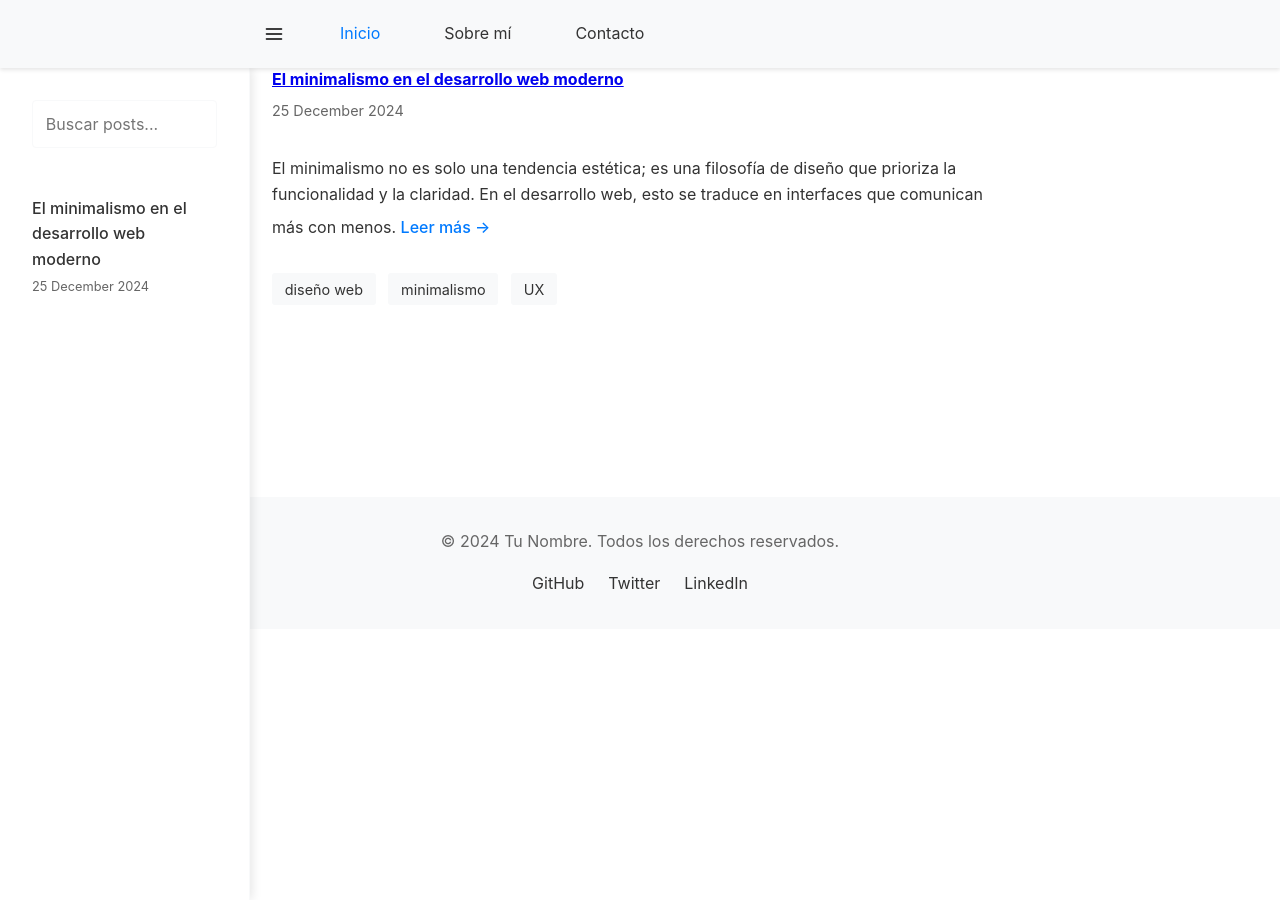
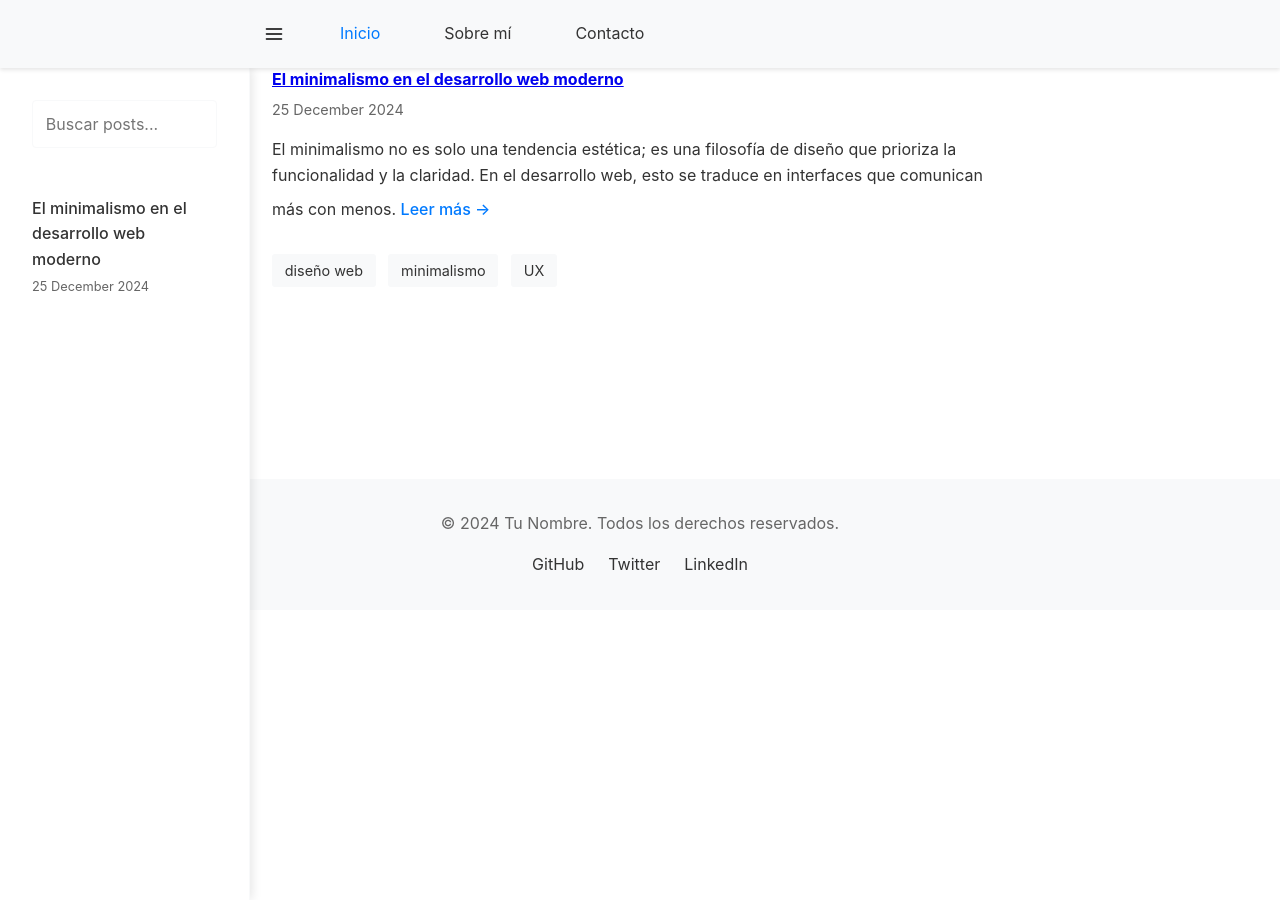
Before and after one commit to 12lockedin/12lockedin.github.io, a Jekyll site: the page built from index.html, in a window 1280 px wide. Built offline with Jekyll 4.4.1, drawn with Linux system fonts in a browser that asks for light colours; the list of posts is cut into pages by our own code.

Commit message:
modificación preview de posts

```diff
--- a/assets/css/styles.css
+++ b/assets/css/styles.css
@@ -197,10 +197,22 @@
   }
 
   /* Para modificar los títulos de los preview de los posts */
+  .post-preview .post-header {
+    margin-bottom: 0.35rem;
+    margin-top: 1.2rem;
+  }
+
   .post-preview .post-title {
     font-size: 1rem;
     line-height: 1.4;
     margin-bottom: 0.5rem;
+  }
+
+  .post-preview .post-date {
+    color: #666;
+    font-size: 0.9rem;
+    margin-bottom: 0.5rem;
+    display: block;
   }
 
   .post-preview:last-child {
```
